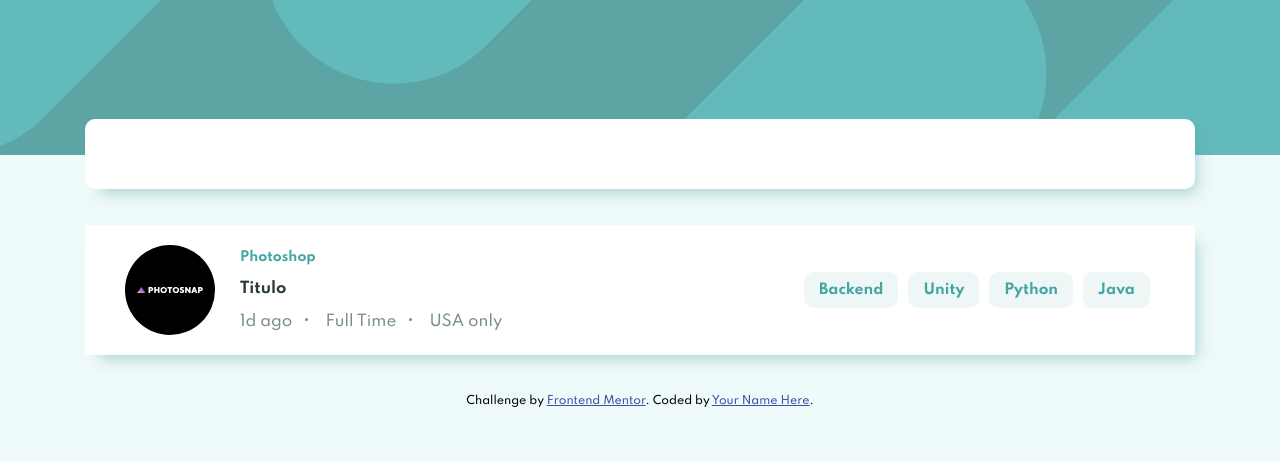
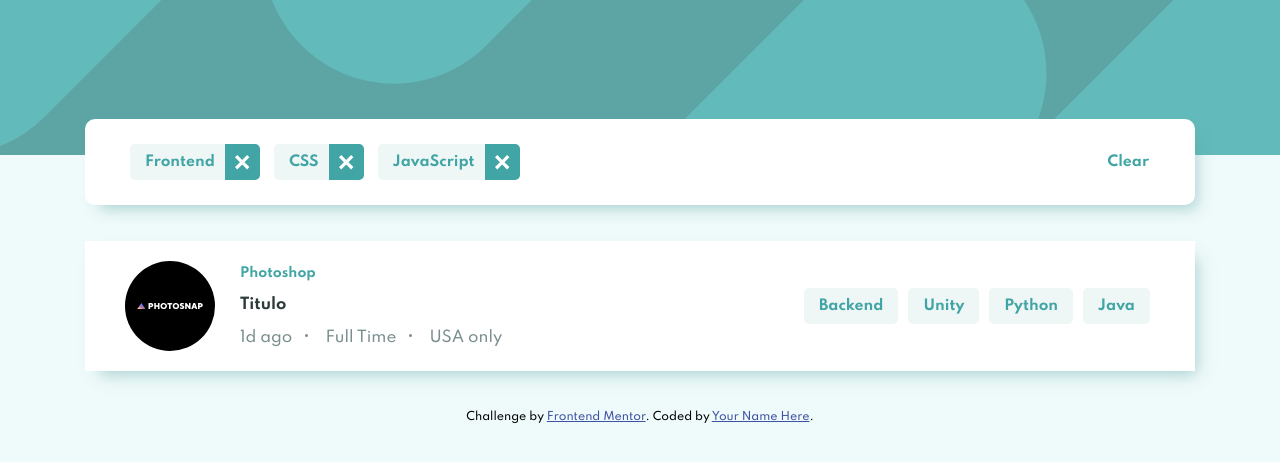
Before and after one commit to Paco17/Web_Challengues, a plain HTML site: page Job Listings/index.html in a window 1280 px wide. Drawn offline with Linux system fonts and the light colour scheme.

Commit message:
Desktop vrs 2

```diff
--- a/Job Listings/CSS/styles.css
+++ b/Job Listings/CSS/styles.css
@@ -37,6 +37,7 @@ The designs were created to the following widths:
     --lightGrayishCyan-FilterTablets: hsl(180, 31%, 95%);
     --darkGrayishCyan: hsl(180, 8%, 52%);
     --veryDarkGrayishCyan: hsl(180, 14%, 20%);
+    --DefaultCyan: #40A5A4;
 }
 
 html,
@@ -77,6 +78,8 @@ body {
     border-radius: 10px;
     margin-top: -36px;
     opacity: 1;
+    display: flex;
+    justify-content: space-between;
 }
 
 .jobs {
@@ -116,7 +119,7 @@ body {
 }
 
 .jobs_company {
-    color: #40A5A4;
+    color: var(--DefaultCyan);
     font-size: 13px;
     display: block;
     font-weight: 600;
@@ -157,18 +160,67 @@ body {
 }
 
 
-/* Columna Derecha */
+/* Columna Derecha y Derecha*/
 
-.tag {
+.tag,
+.close_tag {
     display: inline-block;
     width: auto;
     height: auto;
     padding: 10px 15px;
-    border-radius: 10px;
+    border-radius: 5px;
     background-color: var(--lightGrayishCyan-FilterTablets);
     font-size: 14px;
     font-weight: 700;
-    color: #40A5A4;
+    color: var(--DefaultCyan);
     margin: 5px;
     cursor: pointer;
+    transition: background-color 0.2s;
+    position: relative;
 }
+
+.tag:hover {
+    background-color: var(--DefaultCyan);
+    color: white;
+}
+
+.close_tag {
+    padding-right: 45px;
+}
+
+.close_tag::after {
+    content: "";
+    display: block;
+    width: 35px;
+    height: 100%;
+    background-color: var(--DefaultCyan);
+    position: absolute;
+    right: 0;
+    top: 0;
+    background-image: url(../images/icon-remove.svg);
+    background-position: center;
+    background-size: 15px;
+    background-repeat: no-repeat;
+    border-top-right-radius: 5px;
+    border-bottom-right-radius: 5px;
+}
+
+.close_tag:hover::after {
+    background-color: var(--veryDarkGrayishCyan);
+}
+
+.search_clear {
+    margin-left: 50px;
+    background: transparent;
+    border: none;
+    font-size: 14px;
+    text-decoration: none;
+    outline: none;
+    color: var(--DefaultCyan);
+    font-weight: 700;
+}
+
+.search_clear:hover {
+    cursor: pointer;
+    text-decoration: underline;
+}
--- a/Job Listings/index.html
+++ b/Job Listings/index.html
@@ -29,12 +29,31 @@
             color: hsl(228, 45%, 44%);
         }
     </style>
+
 </head>
 
 <body>
     <header class="header"></header>
     <div class="container">
-        <div class="search"></div>
+        <div class="search">
+            <div class="search_content">
+                <span class="close_tag">
+                    Frontend
+                </span>
+
+                <span class="close_tag">
+                    CSS
+                </span>
+
+                <span class="close_tag">
+                    JavaScript
+                </span>
+            </div>
+            <button class="search_clear">
+                Clear
+            </button>
+        </div>
+
         <div class="jobs">
             <div class="jobs_item">
                 <div class="jobs_column jobs_column_left">
@@ -70,6 +89,7 @@
     <div class="attribution">
         Challenge by <a href="https://www.frontendmentor.io?ref=challenge" target="_blank">Frontend Mentor</a>. Coded by <a href="#">Your Name Here</a>.
     </div>
+    <script src="./main.js"></script>
 </body>
 
 </html>
--- /dev/null
+++ b/Job Listings/main.js
@@ -0,0 +1,153 @@
+const jobListingJSON = [{
+        "id": 1,
+        "company": "Photosnap",
+        "logo": "./images/photosnap.svg",
+        "new": true,
+        "featured": true,
+        "position": "Senior Frontend Developer",
+        "role": "Frontend",
+        "level": "Senior",
+        "postedAt": "1d ago",
+        "contract": "Full Time",
+        "location": "USA Only",
+        "languages": ["HTML", "CSS", "JavaScript"],
+        "tools": []
+    },
+    {
+        "id": 2,
+        "company": "Manage",
+        "logo": "./images/manage.svg",
+        "new": true,
+        "featured": true,
+        "position": "Fullstack Developer",
+        "role": "Fullstack",
+        "level": "Midweight",
+        "postedAt": "1d ago",
+        "contract": "Part Time",
+        "location": "Remote",
+        "languages": ["Python"],
+        "tools": ["React"]
+    },
+    {
+        "id": 3,
+        "company": "Account",
+        "logo": "./images/account.svg",
+        "new": true,
+        "featured": false,
+        "position": "Junior Frontend Developer",
+        "role": "Frontend",
+        "level": "Junior",
+        "postedAt": "2d ago",
+        "contract": "Part Time",
+        "location": "USA Only",
+        "languages": ["JavaScript"],
+        "tools": ["React", "Sass"]
+    },
+    {
+        "id": 4,
+        "company": "MyHome",
+        "logo": "./images/myhome.svg",
+        "new": false,
+        "featured": false,
+        "position": "Junior Frontend Developer",
+        "role": "Frontend",
+        "level": "Junior",
+        "postedAt": "5d ago",
+        "contract": "Contract",
+        "location": "USA Only",
+        "languages": ["CSS", "JavaScript"],
+        "tools": []
+    },
+    {
+        "id": 5,
+        "company": "Loop Studios",
+        "logo": "./images/loop-studios.svg",
+        "new": false,
+        "featured": false,
+        "position": "Software Engineer",
+        "role": "FullStack",
+        "level": "Midweight",
+        "postedAt": "1w ago",
+        "contract": "Full Time",
+        "location": "Worldwide",
+        "languages": ["JavaScript"],
+        "tools": ["Ruby", "Sass"]
+    },
+    {
+        "id": 6,
+        "company": "FaceIt",
+        "logo": "./images/faceit.svg",
+        "new": false,
+        "featured": false,
+        "position": "Junior Backend Developer",
+        "role": "Backend",
+        "level": "Junior",
+        "postedAt": "2w ago",
+        "contract": "Full Time",
+        "location": "UK Only",
+        "languages": ["Ruby"],
+        "tools": ["RoR"]
+    },
+    {
+        "id": 7,
+        "company": "Shortly",
+        "logo": "./images/shortly.svg",
+        "new": false,
+        "featured": false,
+        "position": "Junior Developer",
+        "role": "Frontend",
+        "level": "Junior",
+        "postedAt": "2w ago",
+        "contract": "Full Time",
+        "location": "Worldwide",
+        "languages": ["HTML", "JavaScript"],
+        "tools": ["Sass"]
+    },
+    {
+        "id": 8,
+        "company": "Insure",
+        "logo": "./images/insure.svg",
+        "new": false,
+        "featured": false,
+        "position": "Junior Frontend Developer",
+        "role": "Frontend",
+        "level": "Junior",
+        "postedAt": "2w ago",
+        "contract": "Full Time",
+        "location": "USA Only",
+        "languages": ["JavaScript"],
+        "tools": ["Vue", "Sass"]
+    },
+    {
+        "id": 9,
+        "company": "Eyecam Co.",
+        "logo": "./images/eyecam-co.svg",
+        "new": false,
+        "featured": false,
+        "position": "Full Stack Engineer",
+        "role": "Fullstack",
+        "level": "Midweight",
+        "postedAt": "3w ago",
+        "contract": "Full Time",
+        "location": "Worldwide",
+        "languages": ["JavaScript", "Python"],
+        "tools": ["Django"]
+    },
+    {
+        "id": 10,
+        "company": "The Air Filter Company",
+        "logo": "./images/the-air-filter-company.svg",
+        "new": false,
+        "featured": false,
+        "position": "Front-end Dev",
+        "role": "Frontend",
+        "level": "Junior",
+        "postedAt": "1mo ago",
+        "contract": "Part Time",
+        "location": "Worldwide",
+        "languages": ["JavaScript"],
+        "tools": ["React", "Sass"]
+    }
+];
+
+const getJobListHTML = (jobData) => ''
```
